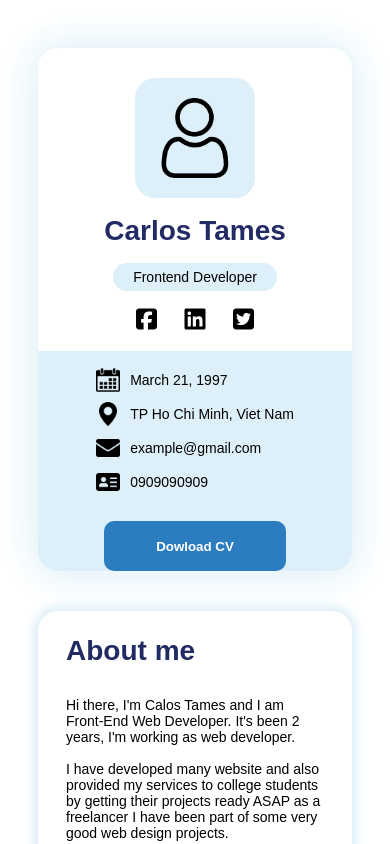
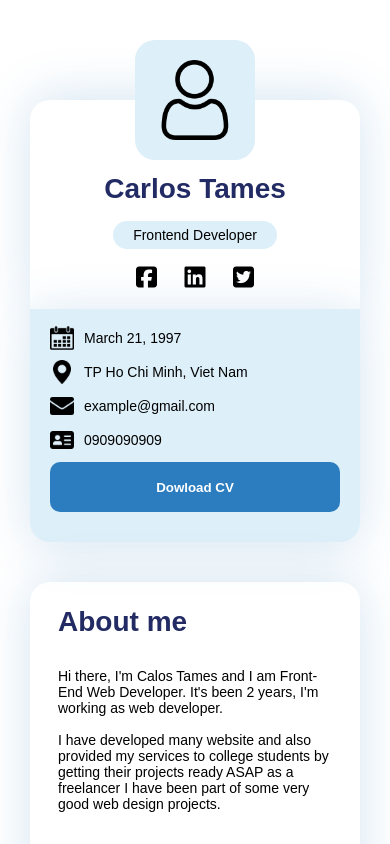
Before and after one commit to Tcphuoc/tcphuoc.github.io, a plain HTML site: page index.html in a window 390 px wide. Shown: the top 844 px of the page. Drawn offline with Linux system fonts and the light colour scheme.

Commit message:
Edit avatar image

```diff
--- a/index.html
+++ b/index.html
@@ -12,8 +12,8 @@
   </head>
   <body>
     <aside>
-      <div>
       <img src="./images/ic_user_border.png" alt="avatar" />
+      <div class="aside-top">
         <h2>Carlos Tames</h2>
         <div><p>Frontend Developer</p></div>
 
@@ -23,6 +23,7 @@
           <i class="fa fa-twitter-square"></i>
         </span>
       </div>
+      <div class="aside-bottom">
         <div>
           <div class="info">
             <img src="./images/calendar.png" alt="date of birth" />
@@ -42,8 +43,9 @@
           </div>
         </div>
         <a href="/html/resume.html" download
-        ><input type="button" value="Dowload CV" />
-      </a>
+          ><input type="button" value="Dowload CV"
+        /></a>
+      </div>
     </aside>
     <main>
       <div>
--- a/resume.css
+++ b/resume.css
@@ -19,6 +19,7 @@ p {
 }
 
 body {
+  margin: 0px;
   padding: 40px 120px;
   display: flex;
   justify-content: space-between;
@@ -35,21 +36,23 @@ aside {
   position: sticky;
   top: 0;
   height: fit-content;
-  background-color: var(--background-color);
-  border-radius: 20px;
-  box-shadow: 0px 0px 40px 5px var(--background-color);
+  text-align: center;
 }
 
 /* Top sidebar */
-aside div:first-child:not(.info) {
+aside div.aside-top {
   text-align: center;
   background-color: white;
-  padding-top: 30px;
+  padding-top: 210px;
   padding-bottom: 19px;
   border-radius: 20px 20px 0px 0px;
+  box-shadow: 0px -4px 50px 0px rgba(44, 125, 192, 0.2);
 }
 
-aside img {
+aside > img {
+  position: absolute;
+  transform: translate(-50%);
+  top: 30px;
   width: 180px;
   height: 180px;
   padding: 20px;
@@ -63,7 +66,7 @@ p {
   margin-bottom: 13px;
 }
 
-aside div div:not(div.info) {
+aside div.aside-top div {
   width: 80%;
   background-color: var(--background-color);
   margin: 16px auto;
@@ -71,16 +74,21 @@ aside div div:not(div.info) {
   border-radius: 20px;
 }
 
-aside div:not(div.info) > p {
+aside div.aside-top p {
   margin: 0;
 }
 
 /* Bottom sidebar */
+aside div.aside-bottom {
+  padding: 20px;
+  border-radius: 0px 0px 20px 20px;
+  background-color: var(--background-color);
+  box-shadow: 0px 4px 50px 0px rgba(44, 125, 192, 0.2);
+}
 
-aside > div:last-of-type {
+aside div.aside-bottom > div {
   display: flex;
   flex-direction: column;
-  padding: 17px 0;
 }
 
 aside div.info {
@@ -101,14 +109,15 @@ aside div.info img {
 
 aside div.info p {
   margin: 0;
+  text-align: left;
 }
 
-span i {
+aside span i {
   margin-left: 10px;
   margin-right: 10px;
 }
 
-aside div:last-child:not(.info) {
+aside div.aside-bottom {
   padding-top: 17px;
   padding-bottom: 19px;
 }
@@ -117,9 +126,9 @@ aside input {
   display: block;
   width: 182px;
   height: 50px;
+  margin-bottom: 20px;
+  margin-right: auto;
   margin-left: auto;
-  margin-right: auto;
-  margin-bottom: 20px;
   color: white;
   border: 0;
   background-color: var(--primary-color);
@@ -152,7 +161,7 @@ main {
 
 main > div {
   border-radius: 20px;
-  box-shadow: 0px 0px 10px 5px var(--background-color);
+  box-shadow: 0px 0px 50px 0px rgba(44, 125, 192, 0.2);
   margin-bottom: 40px;
 }
 
@@ -305,29 +314,57 @@ form input[type="submit"]:active {
     width: 100%;
   }
 
-  aside div div:not(div.info) {
+  aside div.aside-top {
+    margin-top: 90px;
+    padding-top: 90px;
+  }
+
+  aside > img {
+    top: 40px;
+  }
+
+  aside div.aside-top div {
     padding: 6px 20px;
     width: fit-content;
   }
 
-  aside > div:last-of-type {
+  aside div.aside-bottom {
+    padding-bottom: 10px;
+  }
+
+  aside div.aside-bottom > div {
     flex-direction: row;
     justify-content: space-between;
-    flex-wrap: wrap;
+  }
+
+  aside div.info {
+    margin: 0;
+    margin-bottom: 10px;
   }
 }
 
 @media only screen and (max-width: 767px) {
-  aside img:first-of-type {
+  /* For mobile */
+  aside > img {
     height: 120px;
     width: 120px;
   }
 
-  aside > div:last-of-type {
+  aside div.aside-top {
+    margin-top: 60px;
+    padding-top: 60px;
+  }
+
+  aside div.aside-bottom > div {
     width: fit-content;
     flex-direction: column;
+    float: left;
     margin-left: auto;
     margin-right: auto;
+  }
+
+  aside input {
+    width: 100%;
   }
 
   section:nth-child(2) > div {
```
Lines whose indentation alone changed are shown as unchanged.
